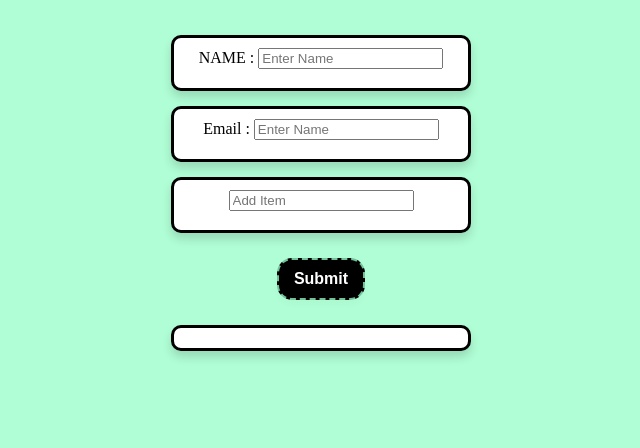
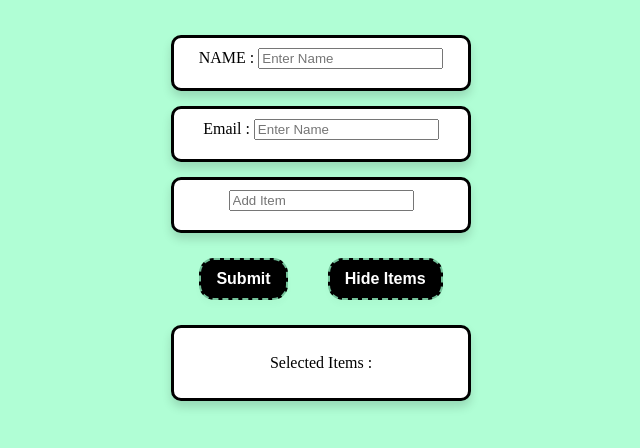
Before and after one commit to pagevamp/react-sandbox, a React (Vite) app: page / in a window 1280 px wide. Shown: the top 448 px of the page, without its empty margins (319-959 px from the left). Built offline with nearby package versions, Linux system fonts and the light colour scheme.

Commit message:
Feat(UserInfo) : Add hide items button

```diff
--- a/src/App.tsx
+++ b/src/App.tsx
@@ -1,4 +1,3 @@
-import React from "react";
 import {Route, BrowserRouter as Router, Routes} from "react-router-dom";
 import HomePage from "./pages/HomePage";
 
--- a/src/features/UserInfo/UserInfo.tsx
+++ b/src/features/UserInfo/UserInfo.tsx
@@ -1,3 +1,4 @@
+import { useState } from "react"
 import Button from "../../components/Button/Button"
 import FormField from "../../components/FormField/FormField"
 import useUserFields from "../../hooks/useUserFields"
@@ -9,10 +10,11 @@ const UserInfo = () => {
     email,
     items,
     itemInput,
+    hideItems,
     setItemInput,
+    handleHideItems,
     handleNameChange,
     handleEmailChange,
-    addItem,
     handleSubmit,
   } = useUserFields()
 
@@ -41,8 +43,17 @@ const UserInfo = () => {
         />
 
         <Button content="Submit" className={styles.add} type="submit" />
+        <Button
+          content={hideItems ? "Show Items" : "Hide Items"}
+          className={styles.add}
+          type="submit"
+          onClick={handleHideItems}
+        />
       </form>
+
+      {hideItems === false && (
         <div className={styles.itemsList}>
+          <p>Selected Items : </p>
           {items.map((item, index) => (
             <p key={index}>
               {" "}
@@ -50,6 +61,7 @@ const UserInfo = () => {
             </p>
           ))}
         </div>
+      )}
     </div>
   )
 }
--- a/src/hooks/useUserFields.ts
+++ b/src/hooks/useUserFields.ts
@@ -1,8 +1,9 @@
-import { useCallback, useRef, useState } from "react"
+import { useCallback, useState } from "react"
 
 export default function useUserFields() {
   const [email, setEmail] = useState("")
   const [name, setName] = useState("")
+  const [hideItems, setHideItems] = useState(false)
   const [itemInput, setItemInput] = useState("")
   const [items, setItems] = useState<string[]>([])
 
@@ -29,9 +30,7 @@ export default function useUserFields() {
 
   const handleSubmit = (e: React.FormEvent) => {
     e.preventDefault()
-    const newItems = [
-      itemInput.trim() && `${itemInput}`,
-    ].filter(Boolean)
+    const newItems = [itemInput.trim() && `${itemInput}`].filter(Boolean)
 
     setItems((prev) => [...prev, ...newItems])
 
@@ -39,14 +38,21 @@ export default function useUserFields() {
     setEmail("")
     setItemInput("")
   }
+
+  const handleHideItems = () => {
+    setHideItems((prev) => !prev)
+  }
+
   return {
     name,
     email,
     items,
     itemInput,
+    hideItems,
     setItemInput,
     handleNameChange,
     handleEmailChange,
+    handleHideItems,
     addItem,
     handleSubmit,
   }
```
Lines whose indentation alone changed are shown as unchanged.
